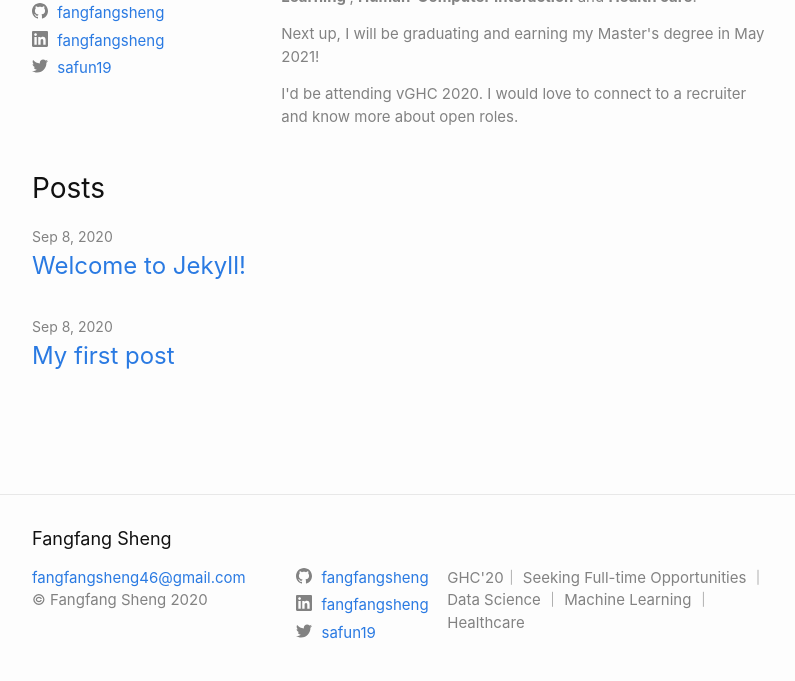
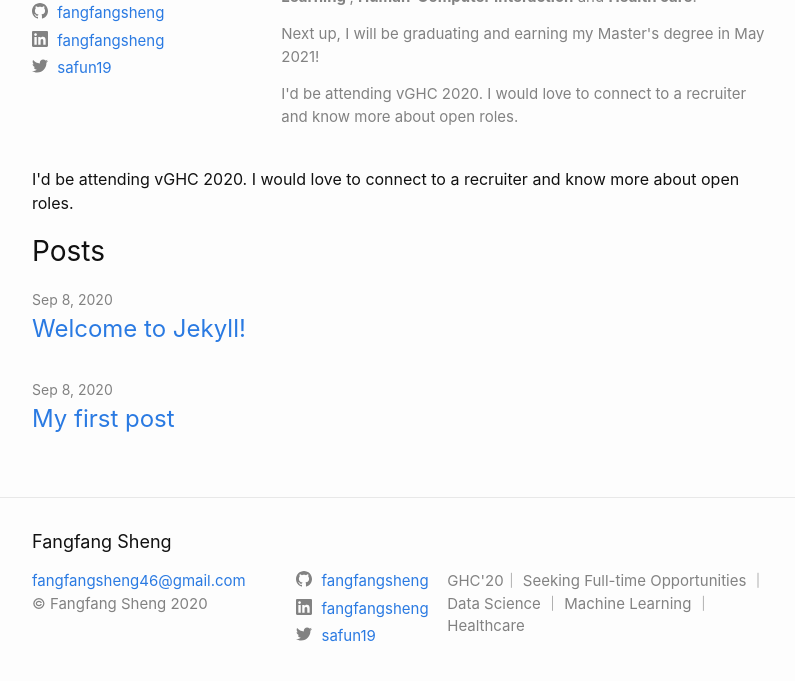
Before and after one commit to fangfangsheng/my-blog, a Jekyll site: the page built from index.markdown, in a window 1280 px wide, cut to the strip 196-904 px from the top of the page. Shown: the top 681 px of the strip, without its empty margins (238-1033 px from the left). Built offline with Jekyll 4.4.1, drawn with Linux system fonts in a browser that asks for light colours.

Commit message:
add latest news in index.md

```diff
--- a/index.markdown
+++ b/index.markdown
@@ -4,3 +4,7 @@
 
 layout: home
 ---
+
+<p>
+    I'd be attending vGHC 2020. I would love to connect to a recruiter and know more about open roles.
+</p>
```
